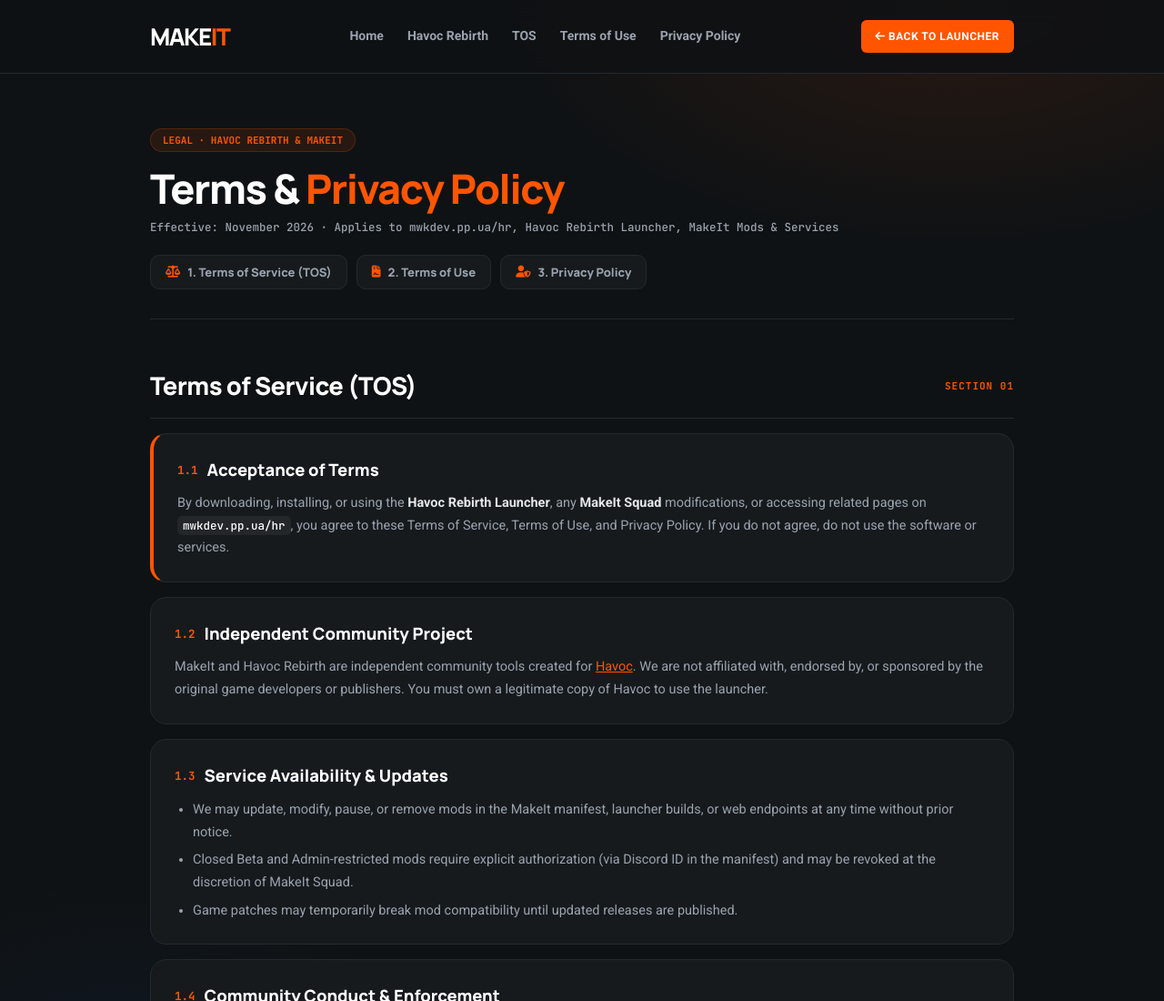
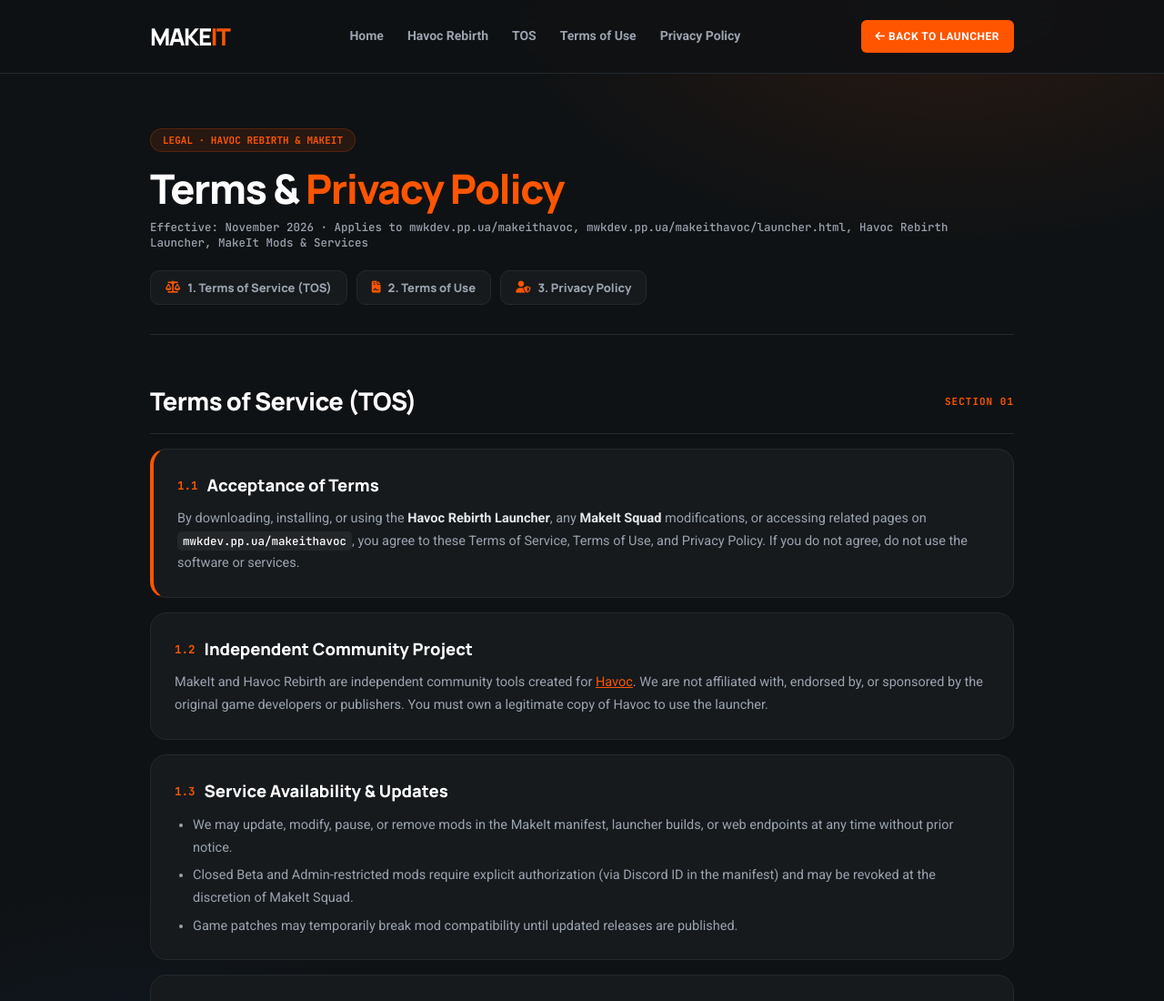
Before and after one commit to masik52xd/HR, a plain HTML site: page TOS/index.html in a window 1280 px wide. Shown: the top 1100 px of the page at 91% size. Drawn offline with Linux system fonts and the light colour scheme.

Commit message:
Update links and copyright information in TOS

```diff
--- a/TOS/index.html
+++ b/TOS/index.html
@@ -153,7 +153,7 @@
         <section class="tos-hero">
             <div class="tos-badge">Legal · Havoc Rebirth &amp; MakeIt</div>
             <h1>Terms &amp; <span>Privacy Policy</span></h1>
-            <div class="tos-meta">Effective: November 2026 · Applies to mwkdev.pp.ua/hr, Havoc Rebirth Launcher, MakeIt Mods &amp; Services</div>
+            <div class="tos-meta">Effective: November 2026 · Applies to mwkdev.pp.ua/makeithavoc, mwkdev.pp.ua/makeithavoc/launcher.html, Havoc Rebirth Launcher, MakeIt Mods &amp; Services</div>
             <div class="jump-pills">
                 <a class="jump-pill" href="#tos"><i class="fas fa-scale-balanced"></i> 1. Terms of Service (TOS)</a>
                 <a class="jump-pill" href="#terms-of-use"><i class="fas fa-file-contract"></i> 2. Terms of Use</a>
@@ -170,7 +170,7 @@
             <div class="tos-stack">
                 <article class="tos-card highlight-box">
                     <h3><span class="tos-num">1.1</span> Acceptance of Terms</h3>
-                    <p>By downloading, installing, or using the <b>Havoc Rebirth Launcher</b>, any <b>MakeIt Squad</b> modifications, or accessing related pages on <code>mwkdev.pp.ua/hr</code>, you agree to these Terms of Service, Terms of Use, and Privacy Policy. If you do not agree, do not use the software or services.</p>
+                    <p>By downloading, installing, or using the <b>Havoc Rebirth Launcher</b>, any <b>MakeIt Squad</b> modifications, or accessing related pages on <code>mwkdev.pp.ua/makeithavoc</code>, you agree to these Terms of Service, Terms of Use, and Privacy Policy. If you do not agree, do not use the software or services.</p>
                 </article>
 
                 <article class="tos-card">
@@ -300,7 +300,7 @@
                 <a href="https://store.steampowered.com/app/2149290/Havoc/" target="_blank" aria-label="Steam"><i class="fab fa-steam"></i></a>
                 <a href="https://github.com/masik52xd" target="_blank" aria-label="GitHub"><i class="fab fa-github"></i></a>
             </div>
-            <p class="copyright">&copy; 2026 MAKEIT ENGINE &amp; HAVOC REBIRTH · <a href="/hr" style="color:var(--accent);text-decoration:underline;">Back to Havoc Rebirth</a></p>
+            <p class="copyright">&copy; 2026 MAKEIT ENGINE &amp; HAVOC REBIRTH · <a href="mwkdev.pp.ua/makeithavoc" style="color:var(--accent);text-decoration:underline;">Back to Havoc Rebirth</a></p>
         </div>
     </footer>
 
```
